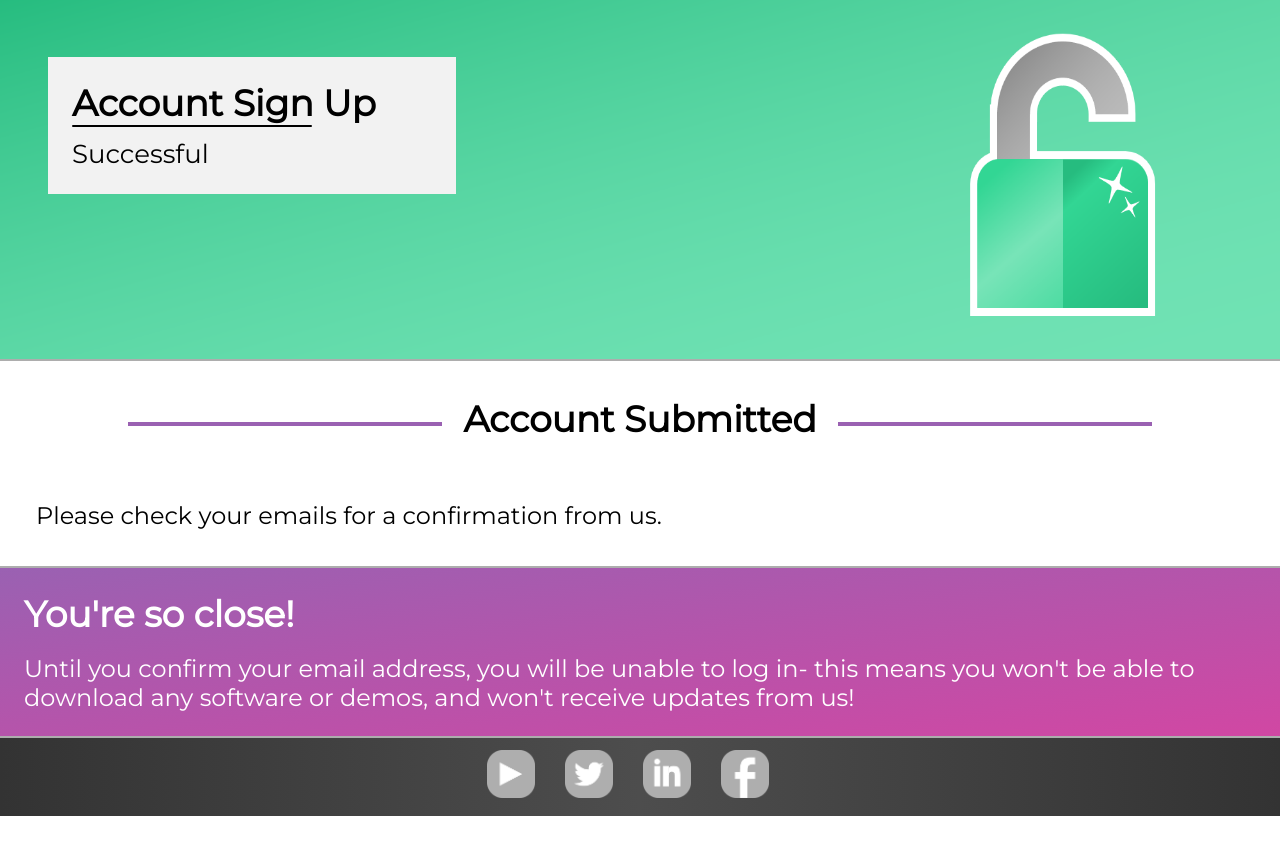
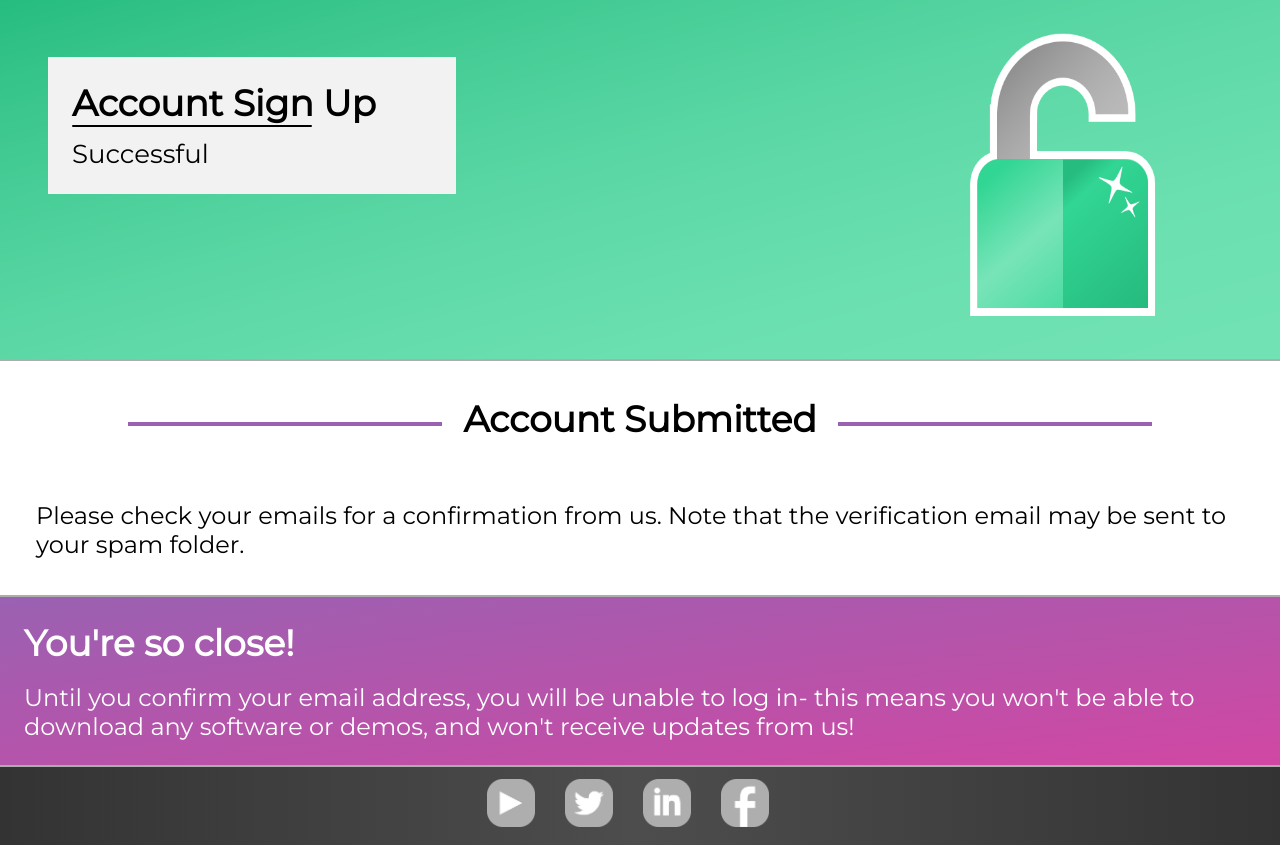
Before and after one commit to JodieMM/OptiSite, a PHP site: page /account_sign_up.php in a window 1280 px wide. Shown: the part 87-932 px from the top of the page. Before the commit the page ends 903 px from the top, so only its background shows below. Run offline with PHP 8.4, Linux system fonts and the light colour scheme; data that the repository does not hold is empty; some libraries are stand-ins or nearby versions.

Commit message:
Added spam folder warning

```diff
--- a/account_sign_up.php
+++ b/account_sign_up.php
@@ -14,7 +14,7 @@
 
 		<div class="full middle">
 			<h1> Account Submitted </h1>
-			<p> Please check your emails for a confirmation from us. </p>
+			<p> Please check your emails for a confirmation from us. Note that the verification email may be sent to your spam folder. </p>
 		</div>
 
 		<div class="signup">
```
